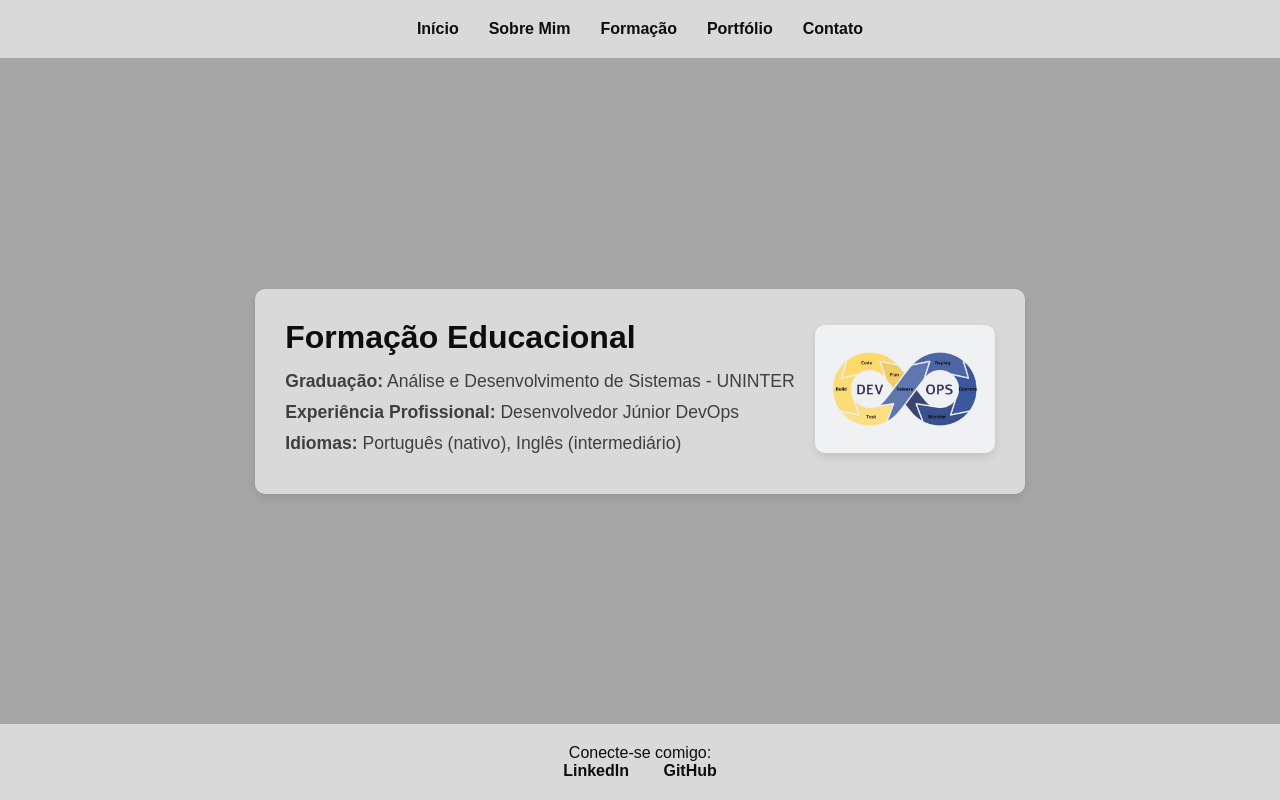
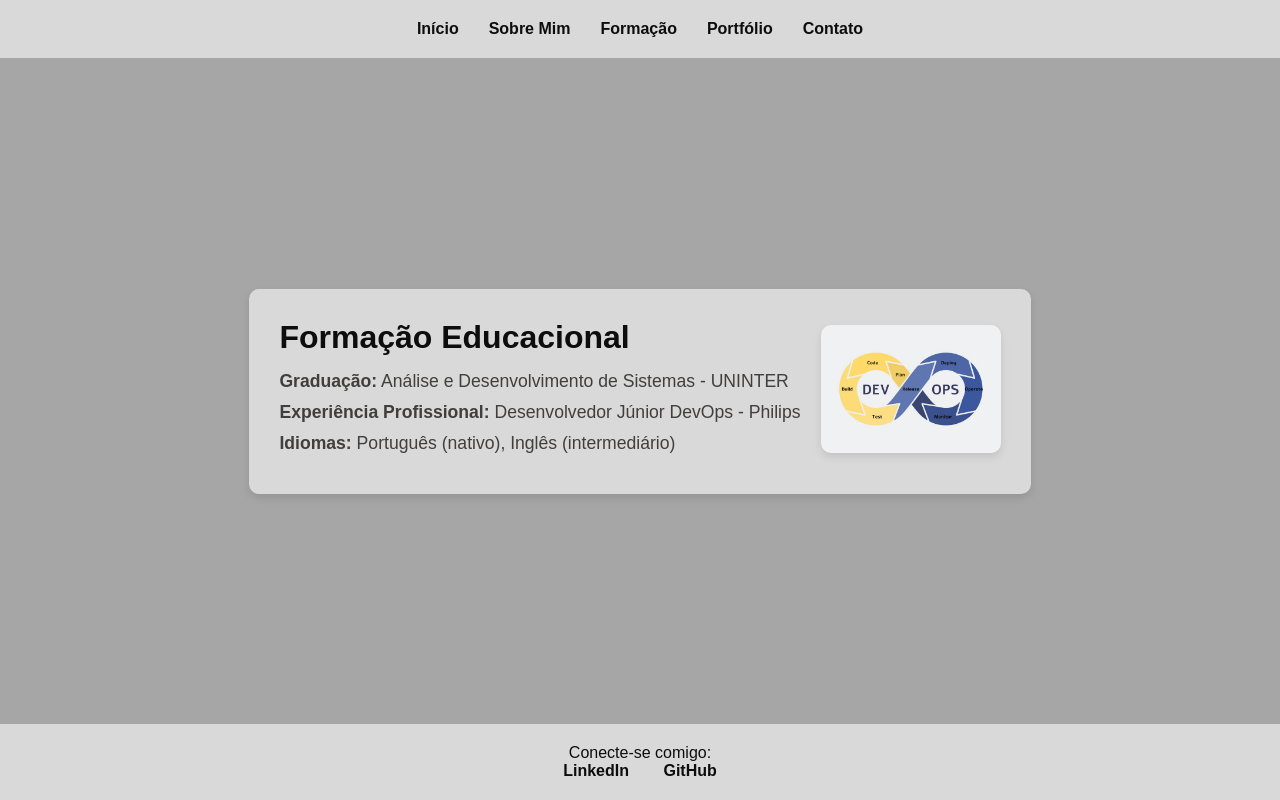
Before and after one commit to luantss/trabalho-pratico-uninter-fpw, a plain HTML site: page formacao.html in a window 1280 px wide. Drawn offline with Linux system fonts and the light colour scheme.

```diff
--- a/formacao.html
+++ b/formacao.html
@@ -33,7 +33,7 @@
                     <!-- Lista com detalhes sobre a formação -->
                     <ul>
                         <li><strong>Graduação:</strong> Análise e Desenvolvimento de Sistemas - UNINTER</li>
-                        <li><strong>Experiência Profissional:</strong> Desenvolvedor Júnior DevOps</li>
+                        <li><strong>Experiência Profissional:</strong> Desenvolvedor Júnior DevOps - Philips</li>
                         <li><strong>Idiomas:</strong> Português (nativo), Inglês (intermediário)</li>
                     </ul>
                 </div>
```
